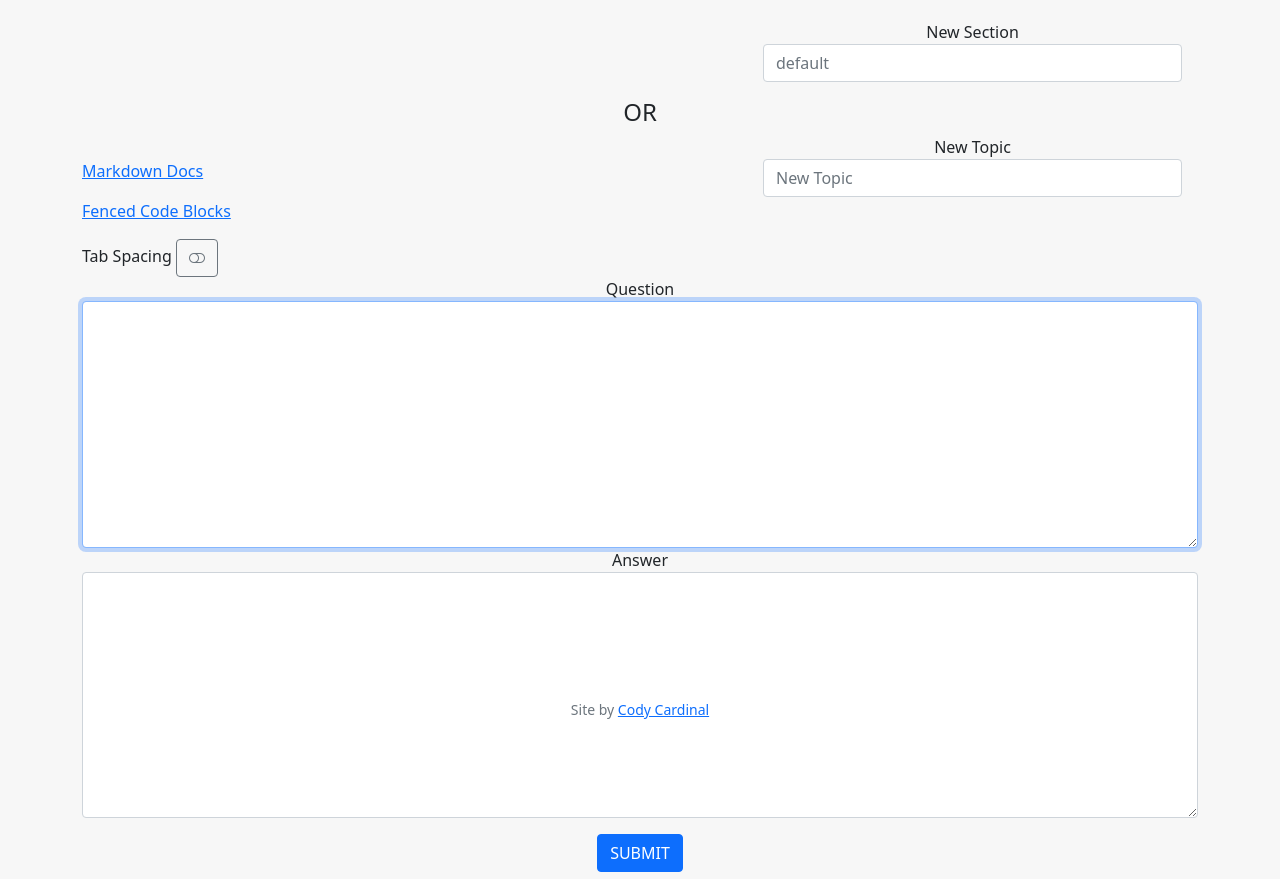
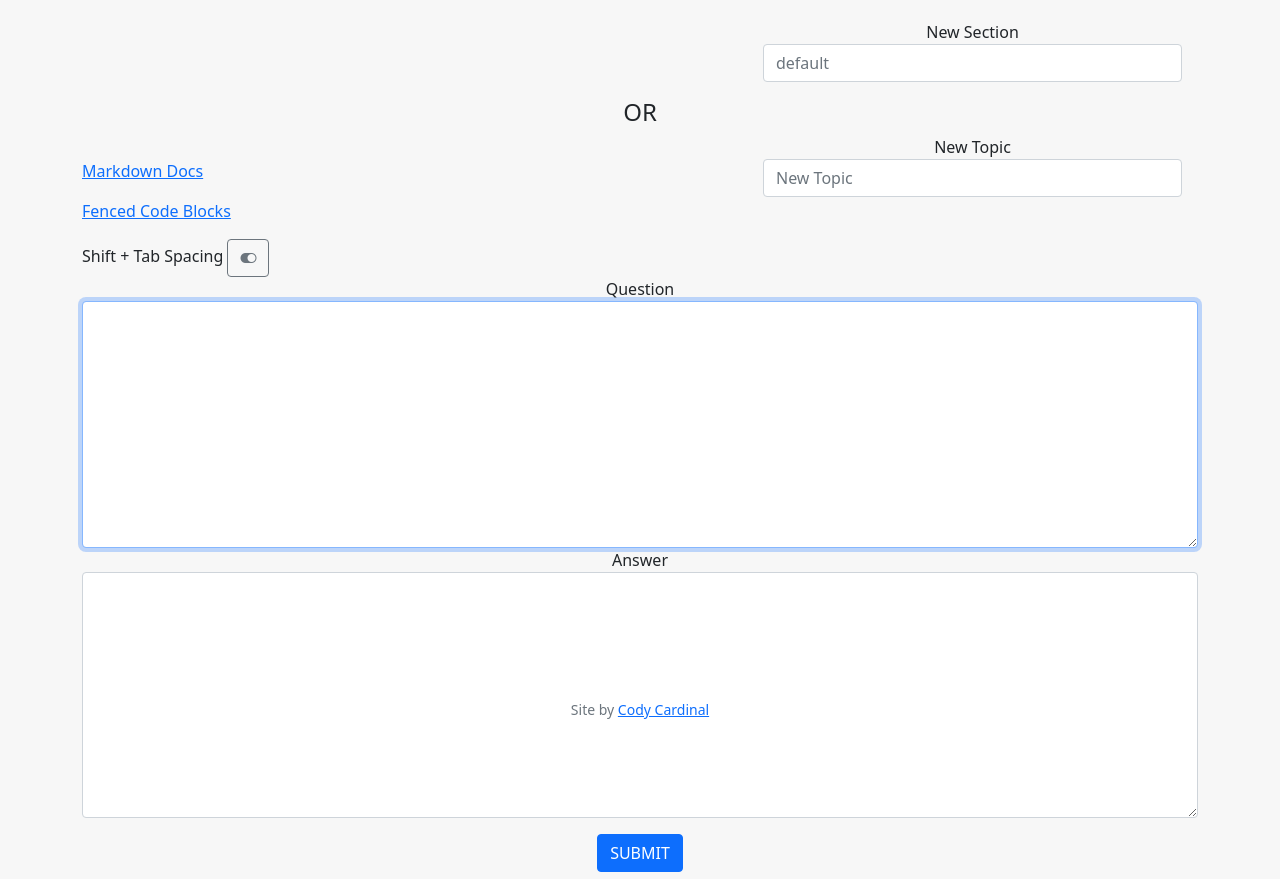
Before and after one commit to CodyCardinal/BrainGains, a Flask app: template templates/create.html in a window 1280 px wide. Shown: the part 76-955 px from the top of the page. Run offline with Flask 3, Linux system fonts and the light colour scheme; the template is opened without the code that fills it, so the values that code supplies are empty; some libraries are stand-ins or nearby versions.

Commit message:
Fix: Shift-Tab spacing toggle on by default, opt-out toggle available on create page.

```diff
--- a/templates/create.html
+++ b/templates/create.html
@@ -39,7 +39,7 @@ Create
     <div class="row">
         <div class="text-start col-md-5 mt-4">
             <p><a href="https://www.markdownguide.org/basic-syntax/" target="_blank">Markdown Docs</a></p>
-            <p><a href=https://www.markdownguide.org/extended-syntax/#fenced-code-blocks" target="_blank">Fenced Code Blocks</a></p>
+            <p><a href="https://www.markdownguide.org/extended-syntax/#fenced-code-blocks" target="_blank">Fenced Code Blocks</a></p>
         </div>
         <div class="col-md-2"></div>
         <div class="col-md-5">
@@ -50,9 +50,9 @@ Create
         </div>
     </div>
     <div class="form-group text-start">
-        <label for="toggle-tab">Tab Spacing</label>
+        <label for="toggle-tab">Shift + Tab Spacing</label>
         <button id="toggle-tab" class="btn btn-outline-secondary" type="button">
-            <i id="toggle-icon" class="bi bi-toggle-off"></i>
+            <i id="toggle-icon" class="bi bi-toggle-on"></i>
         </button>
     </div>
     <div class="form-group">
@@ -72,20 +72,16 @@ Create
 
 <script>
     document.addEventListener('DOMContentLoaded', function() {
-        let tabEnabled = false;
+        let tabEnabled = true;
 
         function enableTab(id) {
             var el = document.getElementById(id);
             el.addEventListener('keydown', function(e) {
-                if (tabEnabled && e.key === 'Tab') {
+                if (tabEnabled && e.key === 'Tab' && e.shiftKey) {
                     e.preventDefault();
-                    var start = this.selectionStart;
-                    var end = this.selectionEnd;
-
-                    // set textarea value to: text before caret + tab + text after caret
-                    this.value = this.value.substring(0, start) + "\t" + this.value.substring(end);
-
-                    // put caret at right position again
+                    var start           = this.selectionStart;
+                    var end             = this.selectionEnd;
+                    this.value          = this.value.substring(0, start) + "\t" + this.value.substring(end);
                     this.selectionStart = this.selectionEnd = start + 1;
                 }
             });
```
